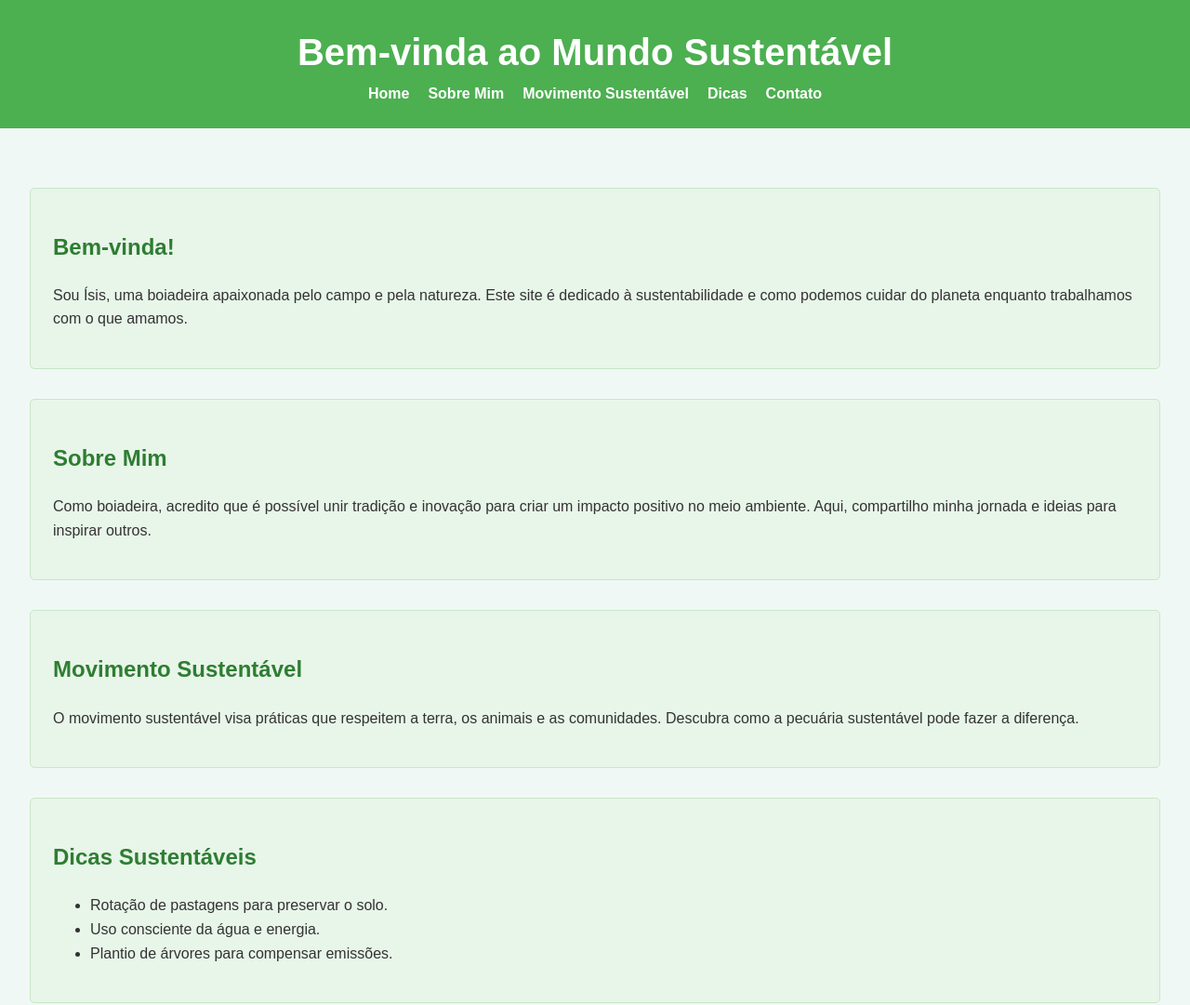
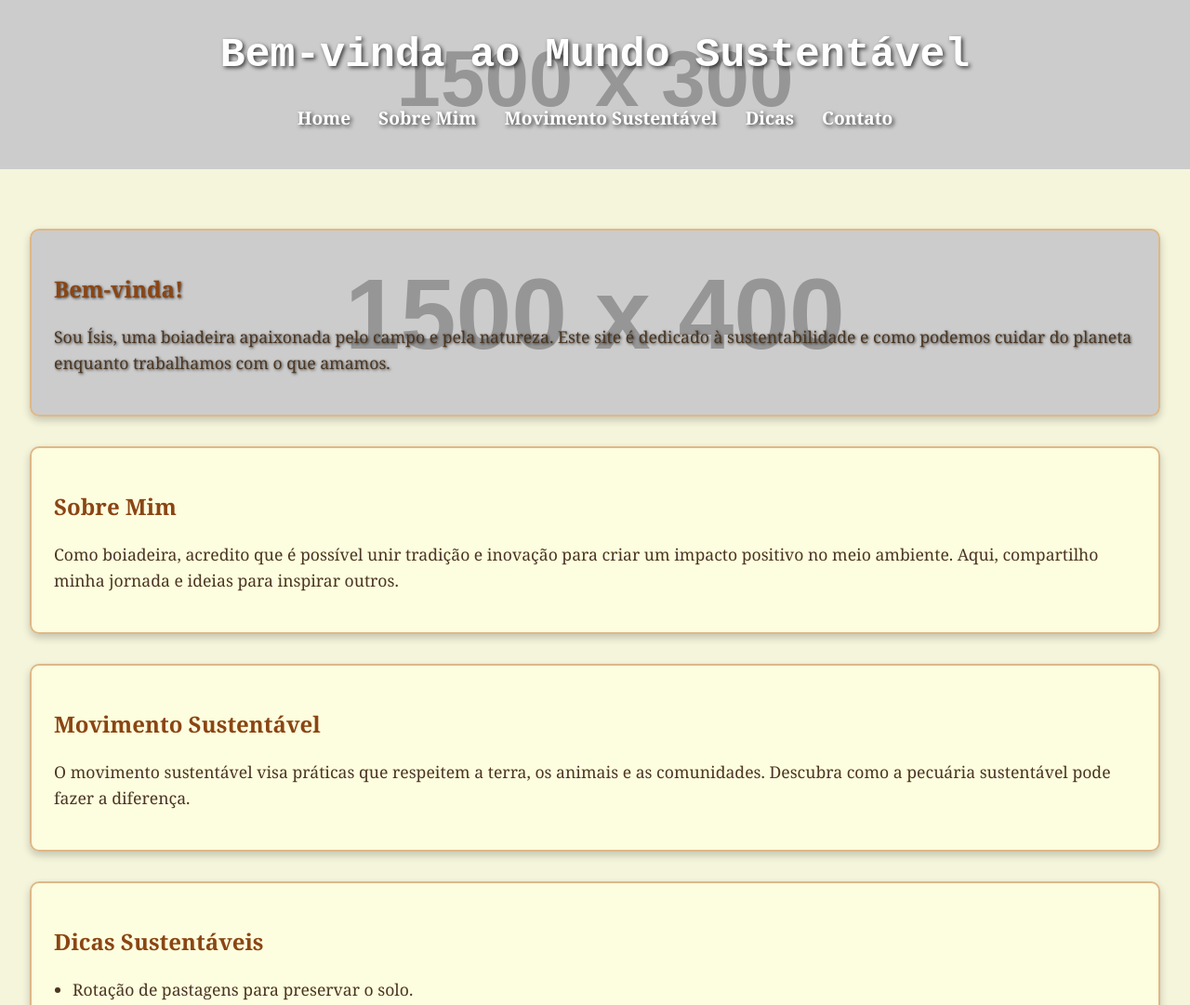
Before and after one commit to Jorinh0/isis-da-boiada, a plain HTML site: page index.html in a window 1280 px wide. Shown: the top 1081 px of the page at 93% size. Drawn offline with Linux system fonts and the light colour scheme; placeholder pictures from the web are drawn by us.

Commit message:
style.css

```diff
--- a/css/style.css
+++ b/css/style.css
@@ -1,47 +1,52 @@
 /* Estilo Geral */
 body {
-  font-family: 'Arial', sans-serif;
+  font-family: 'Georgia', serif; /* Fonte com estilo rústico */
   margin: 0;
   padding: 0;
+  background-color: #f5f5dc; /* Bege claro, remetendo ao campo */
+  color: #4b3621; /* Marrom, cor de terra */
   line-height: 1.6;
-  background-color: #f0f8f5;
-  color: #333;
 }
 
+/* Cabeçalho */
 header {
-  background: #4CAF50;
+  background: #8b4513; /* Marrom sela, cor de couro */
   color: white;
   padding: 1.5rem 0;
   text-align: center;
 }
 
 header h1 {
+  font-size: 2.8rem;
+  font-family: 'Courier New', monospace; /* Para um estilo rústico */
   margin: 0;
-  font-size: 2.5rem;
 }
 
 nav ul {
   list-style: none;
   padding: 0;
-  margin: 0;
+  margin: 1rem 0;
   display: flex;
   justify-content: center;
 }
 
 nav ul li {
-  margin: 0 10px;
+  margin: 0 15px;
 }
 
 nav ul li a {
   color: white;
   text-decoration: none;
   font-weight: bold;
+  font-size: 1.2rem;
 }
 
 nav ul li a:hover {
   text-decoration: underline;
+  color: #ffd700; /* Dourado */
 }
 
+/* Seções */
 main {
   padding: 2rem;
 }
@@ -49,18 +54,82 @@ main {
 section {
   margin: 2rem 0;
   padding: 1.5rem;
-  background: #e8f5e9;
-  border: 1px solid #c8e6c9;
-  border-radius: 5px;
+  background: rgba(255, 255, 224, 0.8); /* Bege suave translúcido */
+  border: 2px solid #deb887; /* Bege amadeirado */
+  border-radius: 10px;
+  box-shadow: 0 4px 8px rgba(0, 0, 0, 0.2); /* Sombra para destacar */
 }
 
 section h2 {
-  color: #2e7d32;
+  color: #8b4513; /* Marrom sela */
+  margin-bottom: 1rem;
+  font-family: 'Georgia', serif;
 }
 
+section p, section ul {
+  font-size: 1.1rem;
+  color: #4b3621; /* Tom escuro para contraste */
+}
+
+ul {
+  padding-left: 20px;
+}
+
+ul li {
+  margin-bottom: 0.5rem;
+}
+
+/* Rodapé */
 footer {
-  background: #1b5e20;
+  background: #4b3621; /* Marrom escuro */
   color: white;
   text-align: center;
   padding: 1rem 0;
+  margin-top: 2rem;
+  font-size: 1rem;
 }
+
+footer a {
+  color: #ffd700; /* Dourado */
+  text-decoration: none;
+  font-weight: bold;
+}
+
+footer a:hover {
+  text-decoration: underline;
+}
+
+/* Imagens de Fundo (com cavalo) */
+header {
+  background-image: url('https://via.placeholder.com/1500x300?text=Imagem+de+Cavalo');
+  background-size: cover;
+  background-position: center;
+  text-shadow: 2px 2px 4px rgba(0, 0, 0, 0.7);
+}
+
+section#home {
+  background-image: url('https://via.placeholder.com/1500x400?text=Cavalos+no+Campo');
+  background-size: cover;
+  background-position: center;
+  color: white;
+  text-shadow: 1px 1px 3px rgba(0, 0, 0, 0.7);
+}
+
+/* Responsividade */
+@media (max-width: 768px) {
+  header h1 {
+    font-size: 2rem;
+  }
+
+  nav ul {
+    flex-direction: column;
+  }
+
+  nav ul li {
+    margin: 10px 0;
+  }
+
+  section {
+    padding: 1rem;
+  }
+}
```
